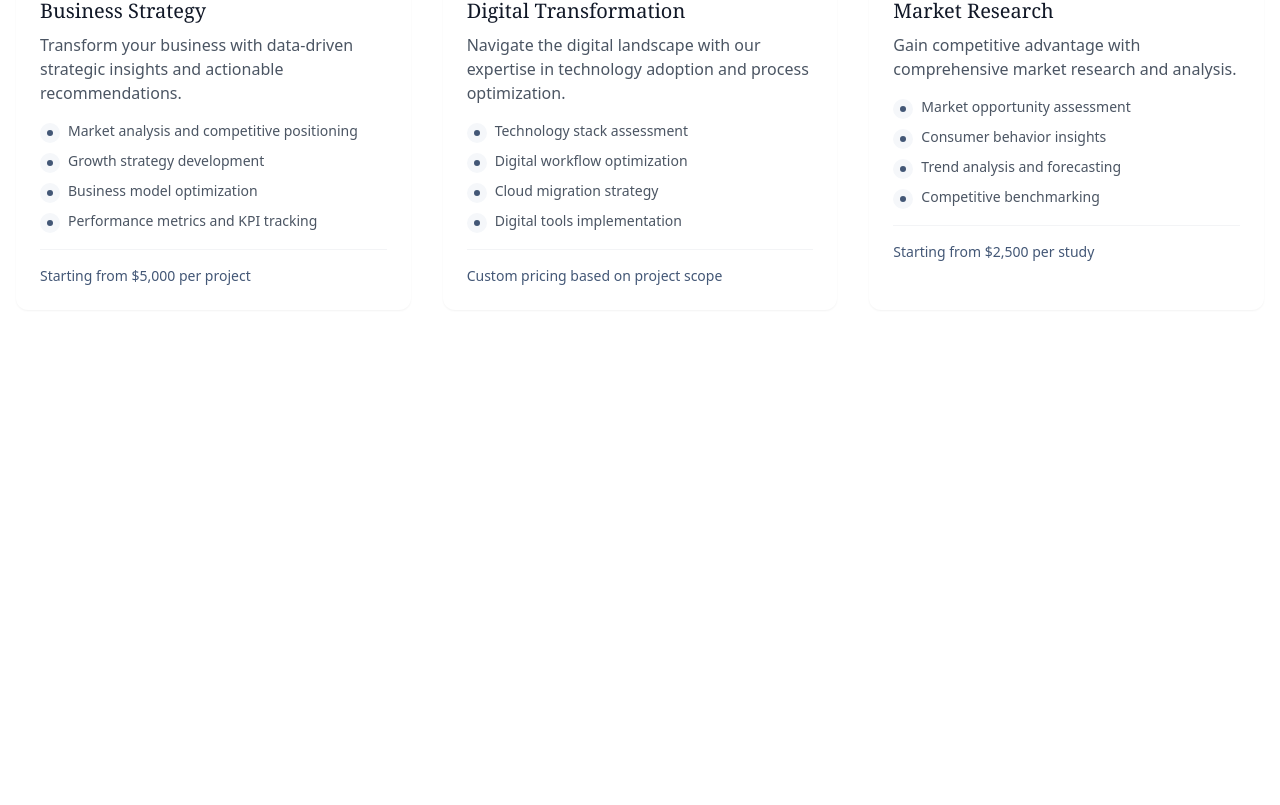
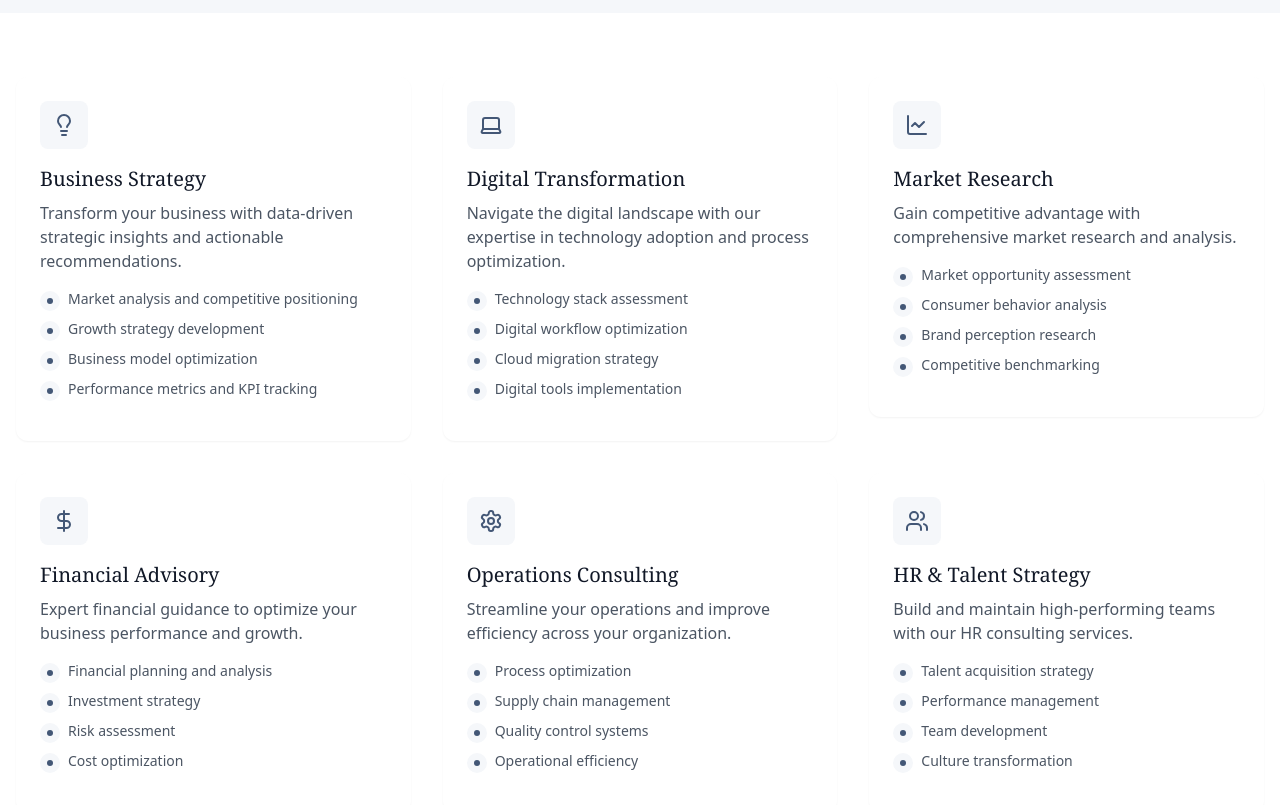
Before and after one commit to MohamedAhmeDdev/amana-consultancy, a React (Create React App) app: page /services in a window 1280 px wide. Shown: the part 255-1060 px from the top of the page. Before the commit the page ends 800 px from the top, so only its background shows below. Built offline with nearby package versions, Linux system fonts and the light colour scheme.

Commit message:
service page

```diff
--- a/src/Pages/Service.js
+++ b/src/Pages/Service.js
@@ -1,134 +1,276 @@
 import React from 'react'
+import MotionSection from '../component/Motion';
 
 function Service() {
   return (
+    <main className="flex-grow">
+
+      <div class="bg-navy-50 py-16">
+         <MotionSection threshold={0.5} transitionDelay={0.5}>
           <div class="container mx-auto px-4">
-    <div class="text-center max-w-2xl mx-auto mb-16">
-      <h2 class="text-3xl font-serif font-medium mb-4">Comprehensive Consulting Services</h2>
-      <p class="text-gray-600">We offer end-to-end solutions tailored to your business needs, helping you achieve sustainable growth and success.</p>
+            <div class="max-w-2xl">
+              <h1 class="text-4xl font-serif font-medium mb-4">Our Services</h1>
+              <p class="text-gray-600 text-lg">We offer comprehensive consulting solutions tailored to your business needs. Our expertise spans across multiple domains to help you achieve sustainable growth.</p>
             </div>
-    <div class="grid grid-cols-1 md:grid-cols-2 lg:grid-cols-3 gap-8">
-      <div class="bg-white p-6 rounded-xl shadow-sm hover:shadow-md transition-shadow">
-        <div class="h-12 w-12 bg-navy-50 rounded-lg flex items-center justify-center mb-4">
-          <svg xmlns="http://www.w3.org/2000/svg" width="24" height="24" viewBox="0 0 24 24" fill="none" stroke="currentColor" stroke-width="2" stroke-linecap="round" stroke-linejoin="round" class="lucide lucide-lightbulb h-6 w-6 text-navy-700">
+            </div>
+          </MotionSection>
+      </div>
+
+
+     <div className="py-16">
+     <MotionSection threshold={0.3} transitionDelay={0.1}>
+       <div className="container mx-auto px-4">
+        <div className="grid grid-cols-1 md:grid-cols-2 lg:grid-cols-3 gap-8">
+          <MotionSection threshold={0.6} transitionDelay={0.1}>
+          <div className="bg-white p-6 rounded-xl shadow-sm hover:shadow-md transition-shadow">
+            <div className="h-12 w-12 bg-navy-50 rounded-lg flex items-center justify-center mb-4">
+              <svg xmlns="http://www.w3.org/2000/svg" width="24" height="24" viewBox="0 0 24 24" fill="none" stroke="currentColor" strokeWidth="2" strokeLinecap="round" strokeLinejoin="round" className="lucide lucide-lightbulb h-6 w-6 text-navy-700">
                 <path d="M15 14c.2-1 .7-1.7 1.5-2.5 1-.9 1.5-2.2 1.5-3.5A6 6 0 0 0 6 8c0 1 .2 2.2 1.5 3.5.7.7 1.3 1.5 1.5 2.5"></path>
                 <path d="M9 18h6"></path>
                 <path d="M10 22h4"></path>
               </svg>
             </div>
-        <h3 class="text-xl font-serif font-medium text-gray-900 mb-2">Business Strategy</h3>
-        <p class="text-gray-600 mb-4">Transform your business with data-driven strategic insights and actionable recommendations.</p>
-        <ul class="space-y-2 mb-4">
-          <li class="flex items-start space-x-2">
-            <span class="flex-shrink-0 h-5 w-5 rounded-full bg-navy-50 flex items-center justify-center mt-0.5">
-              <span class="h-1.5 w-1.5 rounded-full bg-navy-700"></span>
+            <h3 className="text-xl font-serif font-medium text-gray-900 mb-2">Business Strategy</h3>
+            <p className="text-gray-600 mb-4">Transform your business with data-driven strategic insights and actionable recommendations.</p>
+            <ul className="space-y-2 mb-4">
+              <li className="flex items-start space-x-2">
+                <span className="flex-shrink-0 h-5 w-5 rounded-full bg-navy-50 flex items-center justify-center mt-0.5">
+                  <span className="h-1.5 w-1.5 rounded-full bg-navy-700"></span>
                 </span>
-            <span class="text-sm text-gray-600">Market analysis and competitive positioning</span>
+                <span className="text-sm text-gray-600">Market analysis and competitive positioning</span>
               </li>
-          <li class="flex items-start space-x-2">
-            <span class="flex-shrink-0 h-5 w-5 rounded-full bg-navy-50 flex items-center justify-center mt-0.5">
-              <span class="h-1.5 w-1.5 rounded-full bg-navy-700"></span>
+              <li className="flex items-start space-x-2">
+                <span className="flex-shrink-0 h-5 w-5 rounded-full bg-navy-50 flex items-center justify-center mt-0.5">
+                  <span className="h-1.5 w-1.5 rounded-full bg-navy-700"></span>
                 </span>
-            <span class="text-sm text-gray-600">Growth strategy development</span>
+                <span className="text-sm text-gray-600">Growth strategy development</span>
               </li>
-          <li class="flex items-start space-x-2">
-            <span class="flex-shrink-0 h-5 w-5 rounded-full bg-navy-50 flex items-center justify-center mt-0.5">
-              <span class="h-1.5 w-1.5 rounded-full bg-navy-700"></span>
+              <li className="flex items-start space-x-2">
+                <span className="flex-shrink-0 h-5 w-5 rounded-full bg-navy-50 flex items-center justify-center mt-0.5">
+                  <span className="h-1.5 w-1.5 rounded-full bg-navy-700"></span>
                 </span>
-            <span class="text-sm text-gray-600">Business model optimization</span>
+                <span className="text-sm text-gray-600">Business model optimization</span>
               </li>
-          <li class="flex items-start space-x-2">
-            <span class="flex-shrink-0 h-5 w-5 rounded-full bg-navy-50 flex items-center justify-center mt-0.5">
-              <span class="h-1.5 w-1.5 rounded-full bg-navy-700"></span>
+              <li className="flex items-start space-x-2">
+                <span className="flex-shrink-0 h-5 w-5 rounded-full bg-navy-50 flex items-center justify-center mt-0.5">
+                  <span className="h-1.5 w-1.5 rounded-full bg-navy-700"></span>
                 </span>
-            <span class="text-sm text-gray-600">Performance metrics and KPI tracking</span>
+                <span className="text-sm text-gray-600">Performance metrics and KPI tracking</span>
               </li>
             </ul>
-        <div class="pt-4 border-t border-gray-100">
-          <p class="text-sm font-medium text-navy-700">Starting from $5,000 per project</p>
           </div>
-      </div>
+          </MotionSection>
 
-      <div class="bg-white p-6 rounded-xl shadow-sm hover:shadow-md transition-shadow">
-        <div class="h-12 w-12 bg-navy-50 rounded-lg flex items-center justify-center mb-4">
-          <svg xmlns="http://www.w3.org/2000/svg" width="24" height="24" viewBox="0 0 24 24" fill="none" stroke="currentColor" stroke-width="2" stroke-linecap="round" stroke-linejoin="round" class="lucide lucide-laptop h-6 w-6 text-navy-700">
+          <MotionSection threshold={0.6} transitionDelay={0.1}>
+          <div className="bg-white p-6 rounded-xl shadow-sm hover:shadow-md transition-shadow">
+            <div className="h-12 w-12 bg-navy-50 rounded-lg flex items-center justify-center mb-4">
+              <svg xmlns="http://www.w3.org/2000/svg" width="24" height="24" viewBox="0 0 24 24" fill="none" stroke="currentColor" strokeWidth="2" strokeLinecap="round" strokeLinejoin="round" className="lucide lucide-laptop h-6 w-6 text-navy-700">
                 <path d="M20 16V7a2 2 0 0 0-2-2H6a2 2 0 0 0-2 2v9m16 0H4m16 0 1.28 2.55a1 1 0 0 1-.9 1.45H3.62a1 1 0 0 1-.9-1.45L4 16"></path>
               </svg>
             </div>
-        <h3 class="text-xl font-serif font-medium text-gray-900 mb-2">Digital Transformation</h3>
-        <p class="text-gray-600 mb-4">Navigate the digital landscape with our expertise in technology adoption and process optimization.</p>
-        <ul class="space-y-2 mb-4">
-          <li class="flex items-start space-x-2">
-            <span class="flex-shrink-0 h-5 w-5 rounded-full bg-navy-50 flex items-center justify-center mt-0.5">
-              <span class="h-1.5 w-1.5 rounded-full bg-navy-700"></span>
+            <h3 className="text-xl font-serif font-medium text-gray-900 mb-2">Digital Transformation</h3>
+            <p className="text-gray-600 mb-4">Navigate the digital landscape with our expertise in technology adoption and process optimization.</p>
+            <ul className="space-y-2 mb-4">
+              <li className="flex items-start space-x-2">
+                <span className="flex-shrink-0 h-5 w-5 rounded-full bg-navy-50 flex items-center justify-center mt-0.5">
+                  <span className="h-1.5 w-1.5 rounded-full bg-navy-700"></span>
                 </span>
-            <span class="text-sm text-gray-600">Technology stack assessment</span>
+                <span className="text-sm text-gray-600">Technology stack assessment</span>
               </li>
-          <li class="flex items-start space-x-2">
-            <span class="flex-shrink-0 h-5 w-5 rounded-full bg-navy-50 flex items-center justify-center mt-0.5">
-              <span class="h-1.5 w-1.5 rounded-full bg-navy-700"></span>
+              <li className="flex items-start space-x-2">
+                <span className="flex-shrink-0 h-5 w-5 rounded-full bg-navy-50 flex items-center justify-center mt-0.5">
+                  <span className="h-1.5 w-1.5 rounded-full bg-navy-700"></span>
                 </span>
-            <span class="text-sm text-gray-600">Digital workflow optimization</span>
+                <span className="text-sm text-gray-600">Digital workflow optimization</span>
               </li>
-          <li class="flex items-start space-x-2">
-            <span class="flex-shrink-0 h-5 w-5 rounded-full bg-navy-50 flex items-center justify-center mt-0.5">
-              <span class="h-1.5 w-1.5 rounded-full bg-navy-700"></span>
+              <li className="flex items-start space-x-2">
+                <span className="flex-shrink-0 h-5 w-5 rounded-full bg-navy-50 flex items-center justify-center mt-0.5">
+                  <span className="h-1.5 w-1.5 rounded-full bg-navy-700"></span>
                 </span>
-            <span class="text-sm text-gray-600">Cloud migration strategy</span>
+                <span className="text-sm text-gray-600">Cloud migration strategy</span>
               </li>
-          <li class="flex items-start space-x-2">
-            <span class="flex-shrink-0 h-5 w-5 rounded-full bg-navy-50 flex items-center justify-center mt-0.5">
-              <span class="h-1.5 w-1.5 rounded-full bg-navy-700"></span>
+              <li className="flex items-start space-x-2">
+                <span className="flex-shrink-0 h-5 w-5 rounded-full bg-navy-50 flex items-center justify-center mt-0.5">
+                  <span className="h-1.5 w-1.5 rounded-full bg-navy-700"></span>
                 </span>
-            <span class="text-sm text-gray-600">Digital tools implementation</span>
+                <span className="text-sm text-gray-600">Digital tools implementation</span>
               </li>
             </ul>
-        <div class="pt-4 border-t border-gray-100">
-          <p class="text-sm font-medium text-navy-700">Custom pricing based on project scope</p>
           </div>
-      </div>
+          </MotionSection>
 
-      <div class="bg-white p-6 rounded-xl shadow-sm hover:shadow-md transition-shadow">
-        <div class="h-12 w-12 bg-navy-50 rounded-lg flex items-center justify-center mb-4">
-          <svg xmlns="http://www.w3.org/2000/svg" width="24" height="24" viewBox="0 0 24 24" fill="none" stroke="currentColor" stroke-width="2" stroke-linecap="round" stroke-linejoin="round" class="lucide lucide-chart-line h-6 w-6 text-navy-700">
+          <MotionSection threshold={0.6} transitionDelay={0.1}>
+          <div className="bg-white p-6 rounded-xl shadow-sm hover:shadow-md transition-shadow">
+            <div className="h-12 w-12 bg-navy-50 rounded-lg flex items-center justify-center mb-4">
+              <svg xmlns="http://www.w3.org/2000/svg" width="24" height="24" viewBox="0 0 24 24" fill="none" stroke="currentColor" strokeWidth="2" strokeLinecap="round" strokeLinejoin="round" className="lucide lucide-chart-line h-6 w-6 text-navy-700">
                 <path d="M3 3v16a2 2 0 0 0 2 2h16"></path>
                 <path d="m19 9-5 5-4-4-3 3"></path>
               </svg>
             </div>
-        <h3 class="text-xl font-serif font-medium text-gray-900 mb-2">Market Research</h3>
-        <p class="text-gray-600 mb-4">Gain competitive advantage with comprehensive market research and analysis.</p>
-        <ul class="space-y-2 mb-4">
-          <li class="flex items-start space-x-2">
-            <span class="flex-shrink-0 h-5 w-5 rounded-full bg-navy-50 flex items-center justify-center mt-0.5">
-              <span class="h-1.5 w-1.5 rounded-full bg-navy-700"></span>
+            <h3 className="text-xl font-serif font-medium text-gray-900 mb-2">Market Research</h3>
+            <p className="text-gray-600 mb-4">Gain competitive advantage with comprehensive market research and analysis.</p>
+            <ul className="space-y-2 mb-4">
+              <li className="flex items-start space-x-2">
+                <span className="flex-shrink-0 h-5 w-5 rounded-full bg-navy-50 flex items-center justify-center mt-0.5">
+                  <span className="h-1.5 w-1.5 rounded-full bg-navy-700"></span>
                 </span>
-            <span class="text-sm text-gray-600">Market opportunity assessment</span>
+                <span className="text-sm text-gray-600">Market opportunity assessment</span>
               </li>
-          <li class="flex items-start space-x-2">
-            <span class="flex-shrink-0 h-5 w-5 rounded-full bg-navy-50 flex items-center justify-center mt-0.5">
-              <span class="h-1.5 w-1.5 rounded-full bg-navy-700"></span>
+              <li className="flex items-start space-x-2">
+                <span className="flex-shrink-0 h-5 w-5 rounded-full bg-navy-50 flex items-center justify-center mt-0.5">
+                  <span className="h-1.5 w-1.5 rounded-full bg-navy-700"></span>
                 </span>
-            <span class="text-sm text-gray-600">Consumer behavior insights</span>
+                <span className="text-sm text-gray-600">Consumer behavior analysis</span>
               </li>
-          <li class="flex items-start space-x-2">
-            <span class="flex-shrink-0 h-5 w-5 rounded-full bg-navy-50 flex items-center justify-center mt-0.5">
-              <span class="h-1.5 w-1.5 rounded-full bg-navy-700"></span>
+              <li className="flex items-start space-x-2">
+                <span className="flex-shrink-0 h-5 w-5 rounded-full bg-navy-50 flex items-center justify-center mt-0.5">
+                  <span className="h-1.5 w-1.5 rounded-full bg-navy-700"></span>
                 </span>
-            <span class="text-sm text-gray-600">Trend analysis and forecasting</span>
+                <span className="text-sm text-gray-600">Brand perception research</span>
               </li>
-          <li class="flex items-start space-x-2">
-            <span class="flex-shrink-0 h-5 w-5 rounded-full bg-navy-50 flex items-center justify-center mt-0.5">
-              <span class="h-1.5 w-1.5 rounded-full bg-navy-700"></span>
+              <li className="flex items-start space-x-2">
+                <span className="flex-shrink-0 h-5 w-5 rounded-full bg-navy-50 flex items-center justify-center mt-0.5">
+                  <span className="h-1.5 w-1.5 rounded-full bg-navy-700"></span>
                 </span>
-            <span class="text-sm text-gray-600">Competitive benchmarking</span>
+                <span className="text-sm text-gray-600">Competitive benchmarking</span>
               </li>
             </ul>
-        <div class="pt-4 border-t border-gray-100">
-          <p class="text-sm font-medium text-navy-700">Starting from $2,500 per study</p>
+          </div>
+          </MotionSection>
+
+          <MotionSection threshold={0.6} transitionDelay={0.1}>
+          <div className="bg-white p-6 rounded-xl shadow-sm hover:shadow-md transition-shadow">
+            <div className="h-12 w-12 bg-navy-50 rounded-lg flex items-center justify-center mb-4">
+            <svg xmlns="http://www.w3.org/2000/svg" width="24" height="24" viewBox="0 0 24 24" fill="none" stroke="currentColor" stroke-width="2" stroke-linecap="round" stroke-linejoin="round" class="lucide lucide-dollar-sign h-6 w-6 text-navy-700"><line x1="12" x2="12" y1="2" y2="22"></line>
+              <path d="M17 5H9.5a3.5 3.5 0 0 0 0 7h5a3.5 3.5 0 0 1 0 7H6">
+              </path></svg>
+            </div>
+            <h3 className="text-xl font-serif font-medium text-gray-900 mb-2">Financial Advisory</h3>
+            <p className="text-gray-600 mb-4">Expert financial guidance to optimize your business performance and growth.</p>
+            <ul className="space-y-2 mb-4">
+              <li className="flex items-start space-x-2">
+                <span className="flex-shrink-0 h-5 w-5 rounded-full bg-navy-50 flex items-center justify-center mt-0.5">
+                  <span className="h-1.5 w-1.5 rounded-full bg-navy-700"></span>
+                </span>
+                <span className="text-sm text-gray-600">Financial planning and analysis</span>
+              </li>
+              <li className="flex items-start space-x-2">
+                <span className="flex-shrink-0 h-5 w-5 rounded-full bg-navy-50 flex items-center justify-center mt-0.5">
+                  <span className="h-1.5 w-1.5 rounded-full bg-navy-700"></span>
+                </span>
+                <span className="text-sm text-gray-600">Investment strategy</span>
+              </li>
+              <li className="flex items-start space-x-2">
+                <span className="flex-shrink-0 h-5 w-5 rounded-full bg-navy-50 flex items-center justify-center mt-0.5">
+                  <span className="h-1.5 w-1.5 rounded-full bg-navy-700"></span>
+                </span>
+                <span className="text-sm text-gray-600">Risk assessment</span>
+              </li>
+              <li className="flex items-start space-x-2">
+                <span className="flex-shrink-0 h-5 w-5 rounded-full bg-navy-50 flex items-center justify-center mt-0.5">
+                  <span className="h-1.5 w-1.5 rounded-full bg-navy-700"></span>
+                </span>
+                <span className="text-sm text-gray-600">Cost optimization</span>
+              </li>
+            </ul>
+          </div>
+          </MotionSection>
+
+          <MotionSection threshold={0.6} transitionDelay={0.1}>
+          <div className="bg-white p-6 rounded-xl shadow-sm hover:shadow-md transition-shadow">
+            <div className="h-12 w-12 bg-navy-50 rounded-lg flex items-center justify-center mb-4">
+            <svg xmlns="http://www.w3.org/2000/svg" width="24" height="24" viewBox="0 0 24 24" fill="none" stroke="currentColor" stroke-width="2" stroke-linecap="round" stroke-linejoin="round" class="lucide lucide-settings h-6 w-6 text-navy-700">
+              <path d="M12.22 2h-.44a2 2 0 0 0-2 2v.18a2 2 0 0 1-1 1.73l-.43.25a2 2 0 0 1-2 0l-.15-.08a2 2 0 0 0-2.73.73l-.22.38a2 2 0 0 0 .73 2.73l.15.1a2 2 0 0 1 1 1.72v.51a2 2 0 0 1-1 1.74l-.15.09a2 2 0 0 0-.73 2.73l.22.38a2 2 0 0 0 2.73.73l.15-.08a2 2 0 0 1 2 0l.43.25a2 2 0 0 1 1 1.73V20a2 2 0 0 0 2 2h.44a2 2 0 0 0 2-2v-.18a2 2 0 0 1 1-1.73l.43-.25a2 2 0 0 1 2 0l.15.08a2 2 0 0 0 2.73-.73l.22-.39a2 2 0 0 0-.73-2.73l-.15-.08a2 2 0 0 1-1-1.74v-.5a2 2 0 0 1 1-1.74l.15-.09a2 2 0 0 0 .73-2.73l-.22-.38a2 2 0 0 0-2.73-.73l-.15.08a2 2 0 0 1-2 0l-.43-.25a2 2 0 0 1-1-1.73V4a2 2 0 0 0-2-2z"></path>
+              <circle cx="12" cy="12" r="3"></circle>
+            </svg>
+            </div>
+            <h3 className="text-xl font-serif font-medium text-gray-900 mb-2">Operations Consulting</h3>
+            <p className="text-gray-600 mb-4">Streamline your operations and improve efficiency across your organization.</p>
+            <ul className="space-y-2 mb-4">
+              <li className="flex items-start space-x-2">
+                <span className="flex-shrink-0 h-5 w-5 rounded-full bg-navy-50 flex items-center justify-center mt-0.5">
+                  <span className="h-1.5 w-1.5 rounded-full bg-navy-700"></span>
+                </span>
+                <span className="text-sm text-gray-600">Process optimization</span>
+              </li>
+              <li className="flex items-start space-x-2">
+                <span className="flex-shrink-0 h-5 w-5 rounded-full bg-navy-50 flex items-center justify-center mt-0.5">
+                  <span className="h-1.5 w-1.5 rounded-full bg-navy-700"></span>
+                </span>
+                <span className="text-sm text-gray-600">Supply chain management</span>
+              </li>
+              <li className="flex items-start space-x-2">
+                <span className="flex-shrink-0 h-5 w-5 rounded-full bg-navy-50 flex items-center justify-center mt-0.5">
+                  <span className="h-1.5 w-1.5 rounded-full bg-navy-700"></span>
+                </span>
+                <span className="text-sm text-gray-600">Quality control systems</span>
+              </li>
+              <li className="flex items-start space-x-2">
+                <span className="flex-shrink-0 h-5 w-5 rounded-full bg-navy-50 flex items-center justify-center mt-0.5">
+                  <span className="h-1.5 w-1.5 rounded-full bg-navy-700"></span>
+                </span>
+                <span className="text-sm text-gray-600">Operational efficiency</span>
+              </li>
+            </ul>
+          </div>
+          </MotionSection>
+
+          <MotionSection threshold={0.6} transitionDelay={0.1}>
+          <div className="bg-white p-6 rounded-xl shadow-sm hover:shadow-md transition-shadow">
+            <div className="h-12 w-12 bg-navy-50 rounded-lg flex items-center justify-center mb-4">
+            <svg xmlns="http://www.w3.org/2000/svg" width="24" height="24" viewBox="0 0 24 24" fill="none" stroke="currentColor" stroke-width="2" stroke-linecap="round" stroke-linejoin="round" class="lucide lucide-users h-6 w-6 text-navy-700">
+              <path d="M16 21v-2a4 4 0 0 0-4-4H6a4 4 0 0 0-4 4v2"></path><circle cx="9" cy="7" r="4"></circle>
+              <path d="M22 21v-2a4 4 0 0 0-3-3.87"></path><path d="M16 3.13a4 4 0 0 1 0 7.75"></path>
+            </svg>
+            </div>
+            <h3 className="text-xl font-serif font-medium text-gray-900 mb-2">HR & Talent Strategy</h3>
+            <p className="text-gray-600 mb-4">Build and maintain high-performing teams with our HR consulting services.</p>
+            <ul className="space-y-2 mb-4">
+              <li className="flex items-start space-x-2">
+                <span className="flex-shrink-0 h-5 w-5 rounded-full bg-navy-50 flex items-center justify-center mt-0.5">
+                  <span className="h-1.5 w-1.5 rounded-full bg-navy-700"></span>
+                </span>
+                <span className="text-sm text-gray-600">Talent acquisition strategy</span>
+              </li>
+              <li className="flex items-start space-x-2">
+                <span className="flex-shrink-0 h-5 w-5 rounded-full bg-navy-50 flex items-center justify-center mt-0.5">
+                  <span className="h-1.5 w-1.5 rounded-full bg-navy-700"></span>
+                </span>
+                <span className="text-sm text-gray-600">Performance management</span>
+              </li>
+              <li className="flex items-start space-x-2">
+                <span className="flex-shrink-0 h-5 w-5 rounded-full bg-navy-50 flex items-center justify-center mt-0.5">
+                  <span className="h-1.5 w-1.5 rounded-full bg-navy-700"></span>
+                </span>
+                <span className="text-sm text-gray-600">Team development</span>
+              </li>
+              <li className="flex items-start space-x-2">
+                <span className="flex-shrink-0 h-5 w-5 rounded-full bg-navy-50 flex items-center justify-center mt-0.5">
+                  <span className="h-1.5 w-1.5 rounded-full bg-navy-700"></span>
+                </span>
+                <span className="text-sm text-gray-600">Culture transformation</span>
+              </li>
+            </ul>
+          </div>
+          </MotionSection>
+
         </div>
        </div>
+      </MotionSection>
+     </div>
+
+     <div class="py-16 bg-navy-50">
+        <MotionSection threshold={0.6} transitionDelay={0.1}>
+          <div class="container mx-auto px-4">
+              <div class="max-w-3xl mx-auto text-center">
+                <h2 class="text-3xl font-serif font-medium mb-4">Ready to Transform Your Business?</h2>
+                 <p class="text-gray-600 mb-8">Schedule a consultation to discuss how we can help you achieve your business goals.</p>
               </div>
             </div>
+         </MotionSection>
+      </div>
+
+    </main>
   )
 }
 
```
Lines whose indentation alone changed are shown as unchanged.
